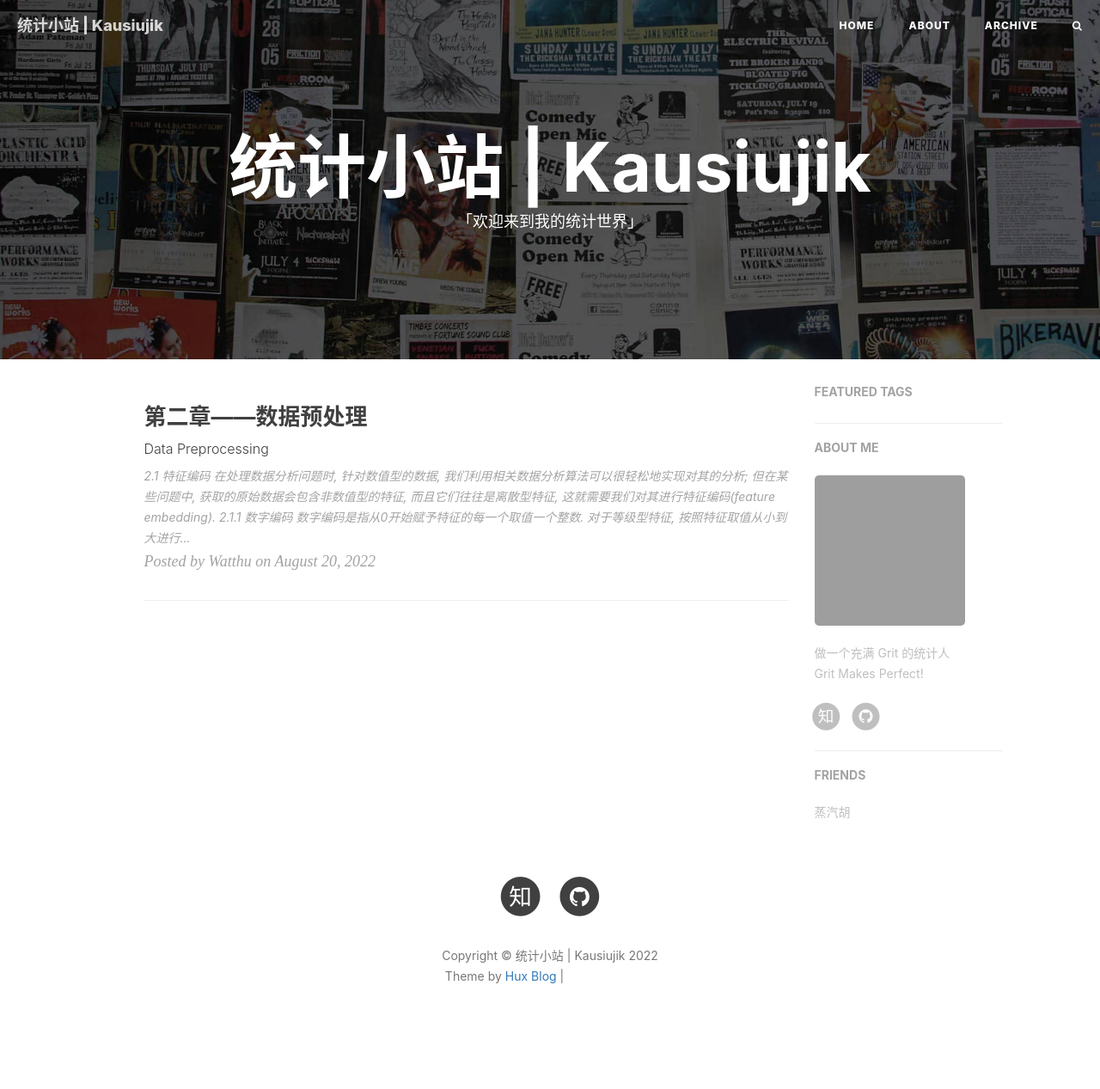
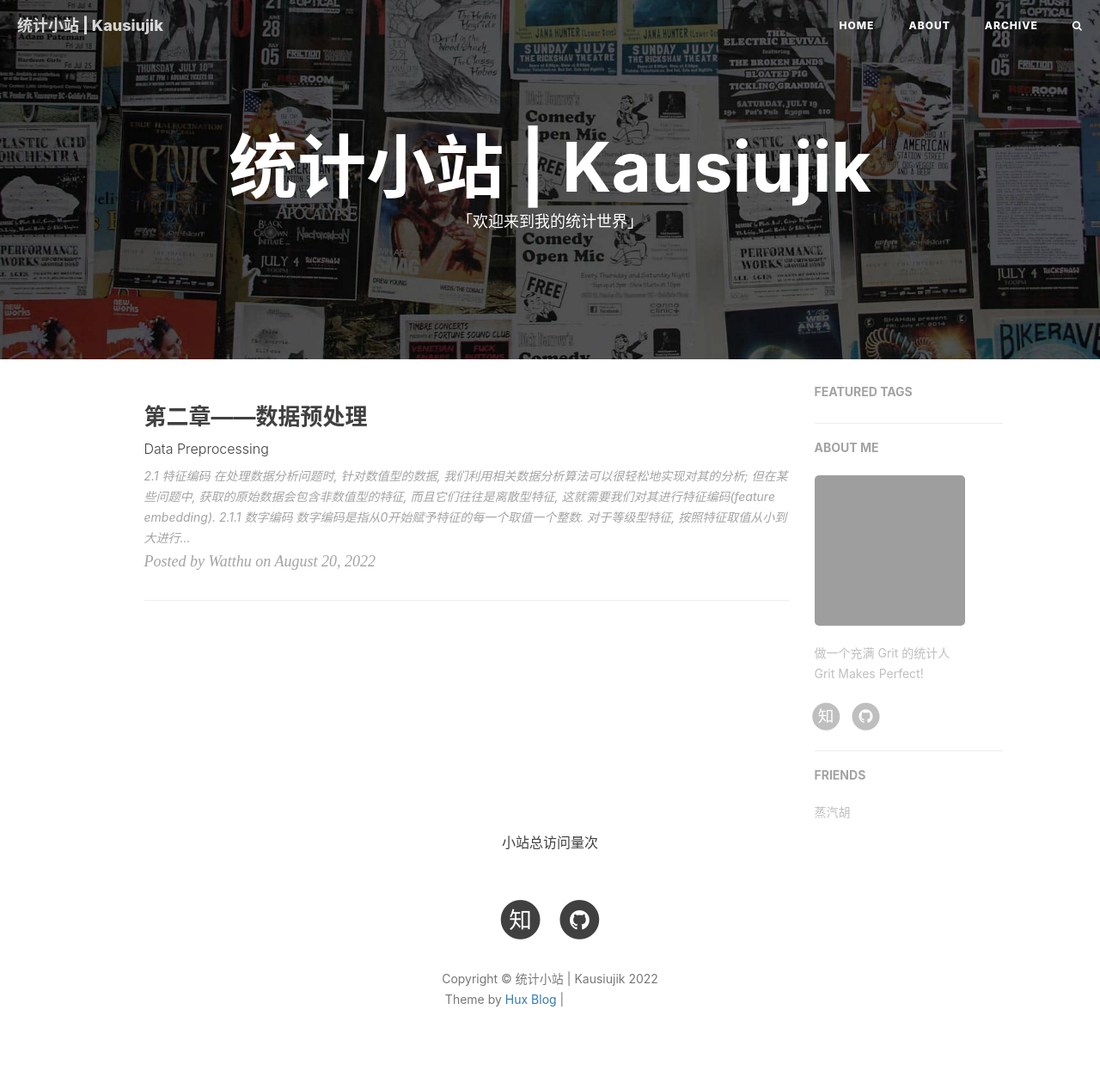
Before and after one commit to kausiujik/kausiujik.github.io, a Jekyll site: the page built from index.html, in a window 1280 px wide. Shown: the whole page at 86% size. Built offline with Jekyll 4.4.1, drawn with Linux system fonts in a browser that asks for light colours; nearby versions of some CDN libraries; the list of posts is cut into pages by our own code; comment, search, counter and statistics services are not loaded; before the commit the page ends 1240 px from its top, so only the background shows below that; grey boxes are pictures that could not be loaded.

Commit message:
Update _layouts

```diff
--- a/_layouts/page.html
+++ b/_layouts/page.html
@@ -72,3 +72,8 @@
 <script type="text/javascript"
   src="https://cdnjs.cloudflare.com/ajax/libs/mathjax/2.7.5/MathJax.js?config=TeX-AMS-MML_HTMLorMML"></script>
 {% endif %}
+
+<script async src="//busuanzi.ibruce.info/busuanzi/2.3/busuanzi.pure.mini.js"></script>
+<center>
+<span id="busuanzi_container_site_pv">小站总访问量<span id="busuanzi_value_site_pv"></span>次</span>
+</center>
--- a/_layouts/post.html
+++ b/_layouts/post.html
@@ -173,4 +173,6 @@
 {% endif %}
 
 <script async src="//busuanzi.ibruce.info/busuanzi/2.3/busuanzi.pure.mini.js"></script>
-<span id="busuanzi_container_site_pv">本站总访问量<span id="busuanzi_value_site_pv"></span>次</span>
+<center>
+<span id="busuanzi_container_site_pv">本文总访问量<span id="busuanzi_value_site_pv"></span>次</span>
+</center>
```
